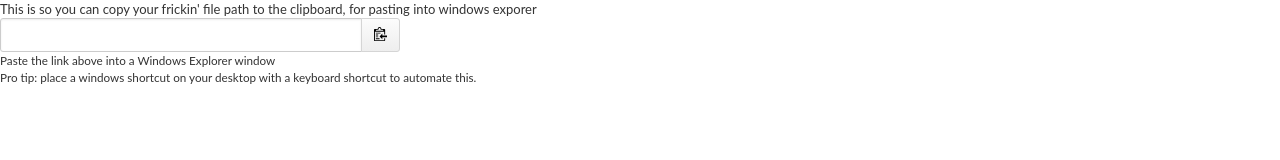
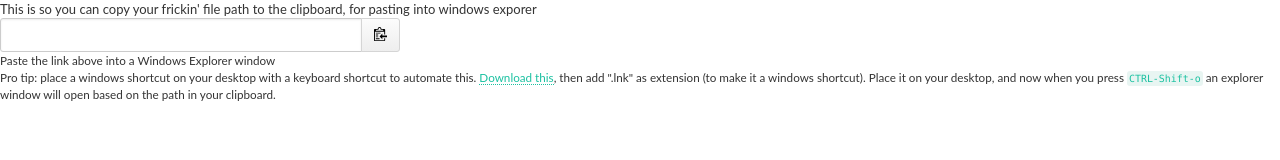
Before and after one commit to tlb32/tlb32.github.io, a plain HTML site: page pathcopy.html in a window 1280 px wide. Drawn offline with Linux system fonts and the light colour scheme.

Commit message:
more fine print

```diff
--- a/pathcopy.html
+++ b/pathcopy.html
@@ -23,7 +23,8 @@ This is so you can copy your frickin' file path to the clipboard, for pasting in
 <small>
   <ol>
     <li>Paste the link above into a Windows Explorer window</li>
-    <li>Pro tip: place a windows shortcut on your desktop with a keyboard shortcut to automate this.</li>
+    <li>Pro tip: place a windows shortcut on your desktop with a keyboard shortcut to automate this. <a href="pathcopy_assets/get_me_clipboard">Download this</a>, then add ".lnk" as extension (to make it a windows shortcut).
+      Place it on your desktop, and now when you press <code>CTRL-Shift-o</code> an explorer window will open based on the path in your clipboard.</li>
     <li></li>
   </ol>
 
```
